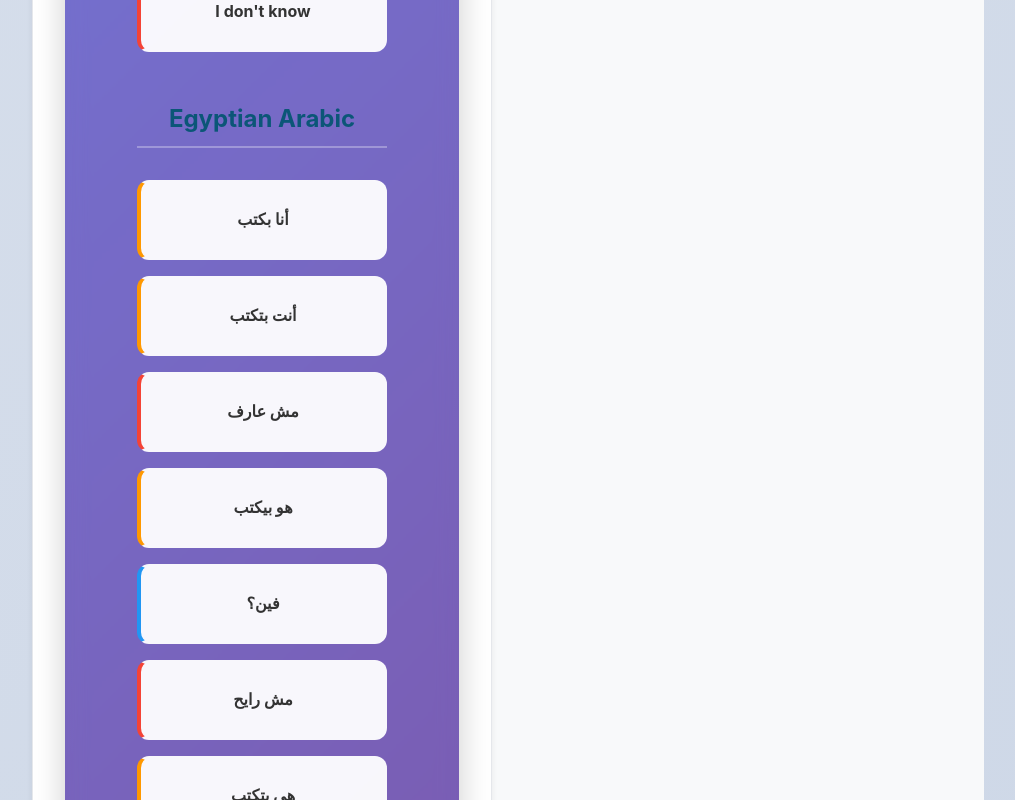
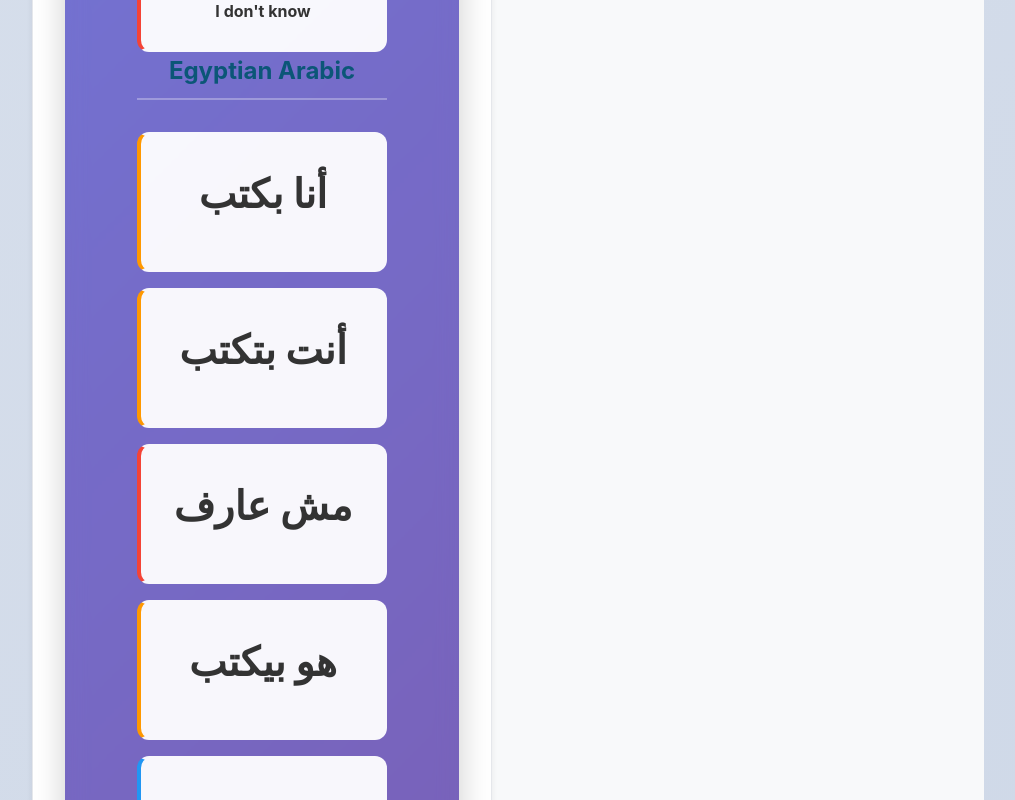
Before and after one commit to AlyAtalla/Masry, a React (Vite) app: page / in a window 1280 px wide. Shown: the part 10540-11340 px from the top of the page, without its empty margins (132-1147 px from the left). Built offline with nearby package versions, Linux system fonts and the light colour scheme.

Commit message:
Enhance Phrase Match Game UI: Refactor phrase display structure for improved layout and readability.

```diff
--- a/src/features/minigames/PhraseMatchGame.tsx
+++ b/src/features/minigames/PhraseMatchGame.tsx
@@ -255,6 +255,7 @@ const PhraseMatchGame = () => {
       </div>
 
       <div className="columns-container">
+        <div className="game-columns">
           <div className="column">
             <h3 className="column-title">English</h3>
             {englishColumn.map((phrase, idx) => {
@@ -268,10 +269,12 @@ const PhraseMatchGame = () => {
                   className={`phrase-card ${isMatched ? 'matched' : ''} ${isSelected ? 'selected' : ''} ${categoryClass}`}
                   onClick={() => handleSelectEnglish(idx)}
                 >
-                {phrase.english}
+                  <div className="phrase-content">
+                    <div className="phrase-text">{phrase.english}</div>
                     {phrase.category && showCategories && (
                       <span className="category-badge">{phrase.category}</span>
                     )}
+                  </div>
                 </div>
               );
             })}
@@ -290,13 +293,16 @@ const PhraseMatchGame = () => {
                   className={`phrase-card ${isMatched ? 'matched' : ''} ${isSelected ? 'selected' : ''} ${categoryClass}`}
                   onClick={() => handleSelectArabic(idx)}
                 >
-                {phrase.arabic}
+                  <div className="phrase-content">
+                    <div className="phrase-text arabic-text">{phrase.arabic}</div>
                     {phrase.category && showCategories && (
                       <span className="category-badge">{phrase.category}</span>
                     )}
                   </div>
+                </div>
               );
             })}
+          </div>
         </div>
       </div>
 
```
Lines whose indentation alone changed are shown as unchanged.
